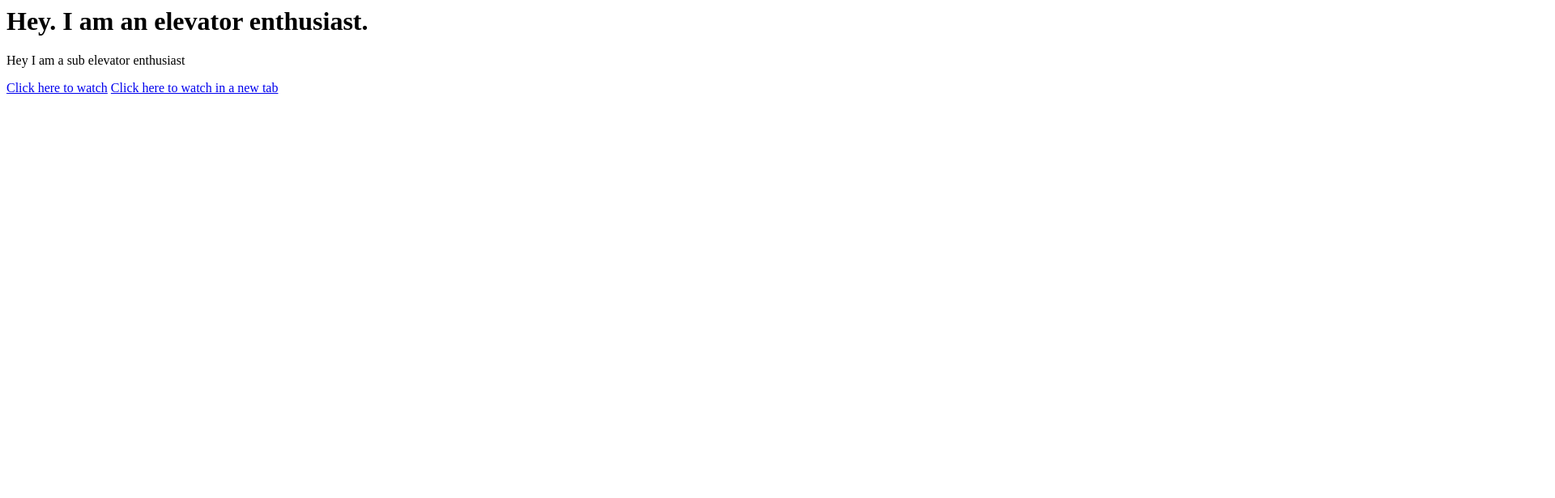
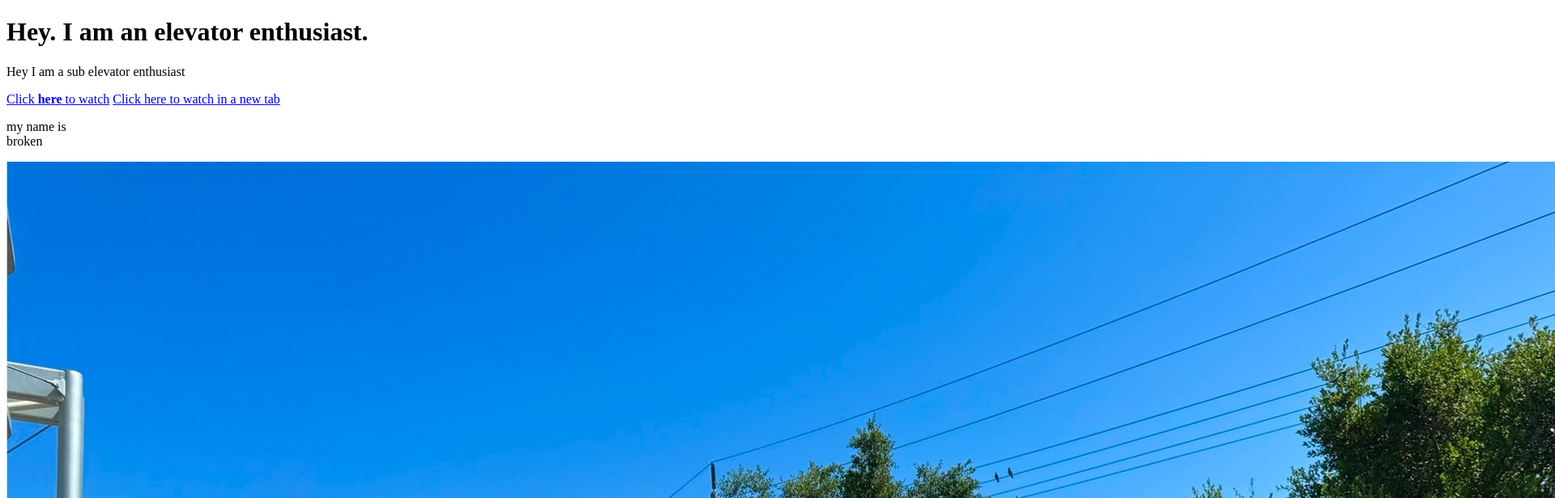
Before and after one commit to vincent3477/cartoon-hero, a plain HTML site: page FirstHTMLWebsite.html in a window 1280 px wide. Shown: the top 616 px of the page at 81% size, 1920 px wide, since content can reach past the window. Drawn offline with Linux system fonts and the light colour scheme.

Commit message:
add image and more text

```diff
--- a/FirstHTMLWebsite.html
+++ b/FirstHTMLWebsite.html
@@ -1,4 +1,14 @@
-<h1> Hey. I am an elevator enthusiast. </h1> <!--this is the big heading box-->
-<p>Hey I am a sub elevator enthusiast</p> <!--this is the paragraph header-->
-<a href="https://www.youtube.com/"> Click here to watch</a> <!--allows you to put in links-->
-<a href="https://www.youtube.com/" target = "_blank" title = "Go to YouTube"> Click here to watch in a new tab</a> <!--Opens in a new tab -->
+<!DOCTYPE html> <!--lets the browser know we are writing in html5-->
+<html>
+<head>
+    <title></title>
+</head>
+<body>
+    <h1> Hey. I am an elevator enthusiast. </h1> <!--this is the big heading box-->
+    <p>Hey I am a sub elevator enthusiast</p> <!--this is the paragraph header-->
+    <a href="https://www.youtube.com/"> Click <b>here</b> to watch</a> <!--allows you to put in links-->
+    <a href="https://www.youtube.com/" target = "_blank" title = "Go to YouTube"> Click here to watch in a new tab</a> <!--Opens in a new tab -->
+    <p> my name is <br> broken</p>
+    <img src = "bus.jpg">
+</body>
+</html>
```
Also changed, not shown: bus.jpg (added).
